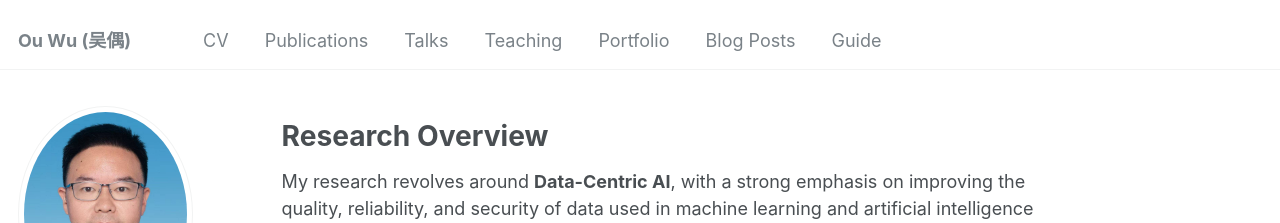
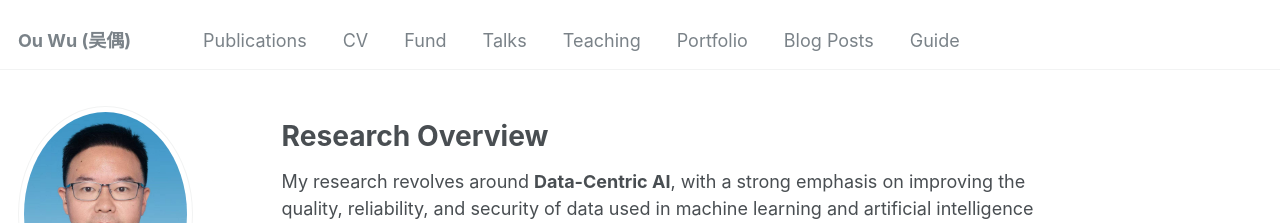
Before and after one commit to wuou-ai/wuou-ai.github.io, a Jekyll site: the page built from _pages/about.md, in a window 1280 px wide. Shown: the top 223 px of the page. Built offline with Jekyll 4.4.1, drawn with Linux system fonts in a browser that asks for light colours; some web fonts are replaced.

Commit message:
Update navigation.yml

```diff
--- a/_data/navigation.yml
+++ b/_data/navigation.yml
@@ -5,11 +5,14 @@
 # prevent it from being included in the site.
 
 main:
+  - title: "Publications"
+    url: /publications/
+
   - title: "CV"
     url: /cv/
 
-  - title: "Publications"
-    url: /publications/
+  - title: "Fund"
+    url: /fund/
 
   - title: "Talks"
     url: /talks/
```
